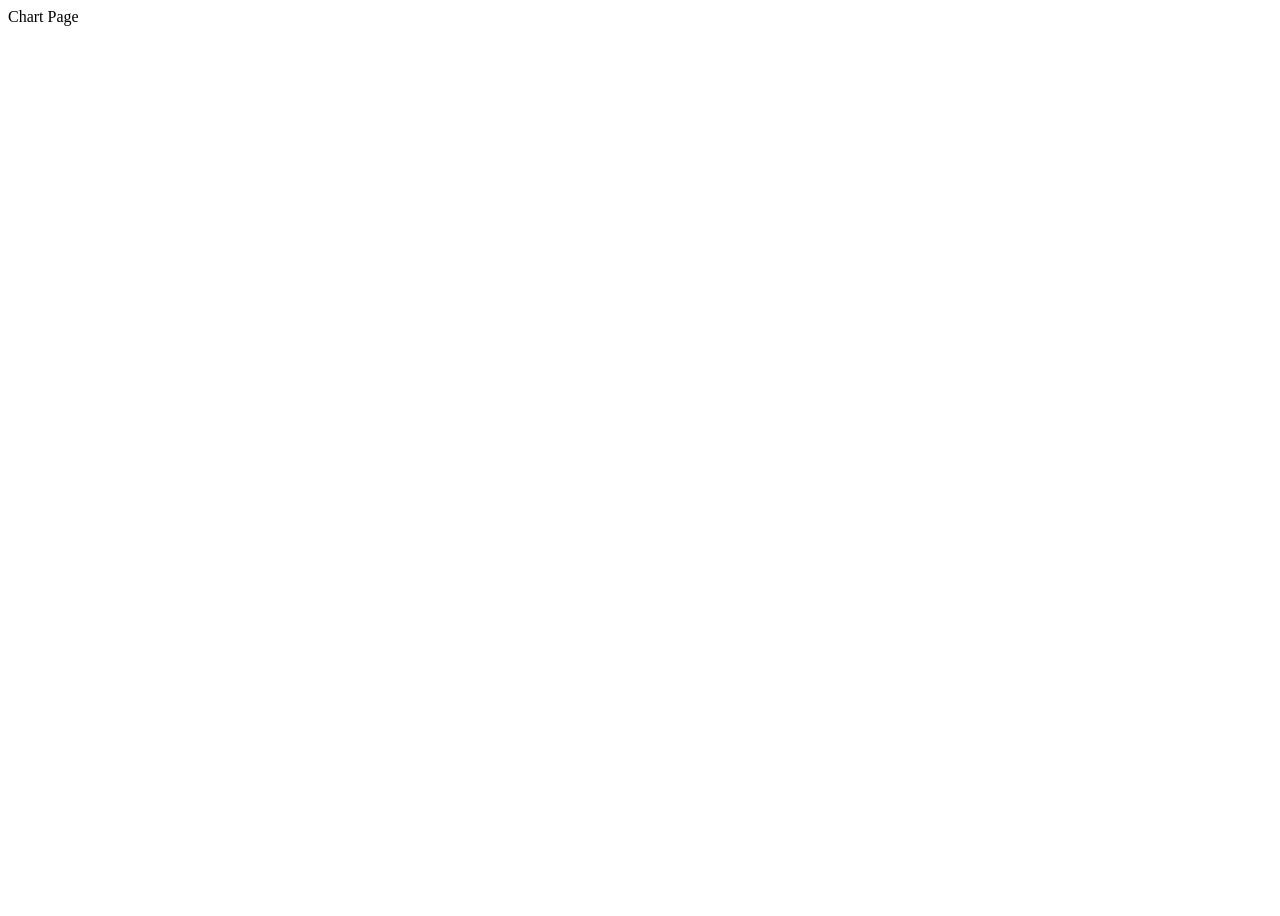
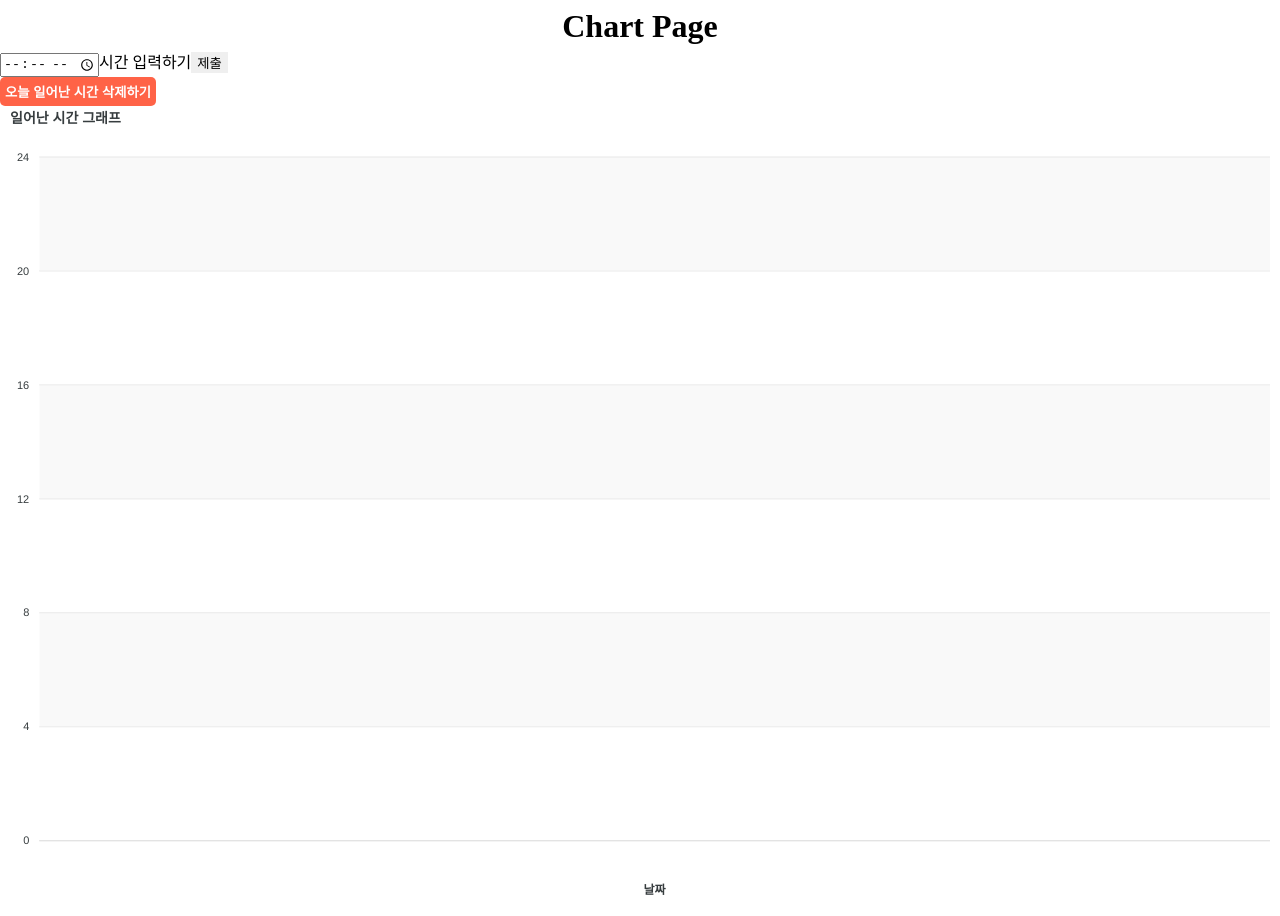
Before and after one commit to SUPER0214T/Heatmap-project, a React (Create React App) app: page / in a window 1280 px wide. Before the commit the page ends 800 px from the top, so only its background shows below. Built offline with nearby package versions, Linux system fonts and the light colour scheme.

Commit message:
Implement Chart component

```diff
--- a/package.json
+++ b/package.json
@@ -14,6 +14,7 @@
     "react": "^17.0.2",
     "react-apexcharts": "^1.3.9",
     "react-dom": "^17.0.2",
+    "react-hook-form": "^7.20.3",
     "react-scripts": "4.0.3",
     "styled-components": "^5.3.3",
     "typescript": "^4.5.2",
--- a/src/App.tsx
+++ b/src/App.tsx
@@ -1,9 +1,72 @@
 import React from 'react';
+import { createGlobalStyle } from 'styled-components';
 import Chart from './components/Chart';
+
+const GlobalStyle = createGlobalStyle`
+  html, body, div, span, applet, object, iframe,
+  h1, h2, h3, h4, h5, h6, p, blockquote, pre,
+  a, abbr, acronym, address, big, cite, code,
+  del, dfn, em, img, ins, kbd, q, s, samp,
+  small, strike, strong, sub, sup, tt, var,
+  b, u, i, center,
+  dl, dt, dd, menu, ol, ul, li,
+  fieldset, form, label, legend,
+  table, caption, tbody, tfoot, thead, tr, th, td,
+  article, aside, canvas, details, embed,
+  figure, figcaption, footer, header, hgroup,
+  main, menu, nav, output, ruby, section, summary,
+  time, mark, audio, video {
+    margin: 0;
+    padding: 0;
+    border: 0;
+    font-size: 100%;
+    font: inherit;
+    vertical-align: baseline;
+  }
+  /* HTML5 display-role reset for older browsers */
+  article, aside, details, figcaption, figure,
+  footer, header, hgroup, main, menu, nav, section {
+    display: block;
+  }
+  /* HTML5 hidden-attribute fix for newer browsers */
+  *[hidden] {
+      display: none;
+  }
+  body {
+    line-height: 1;
+  }
+  menu, ol, ul {
+    list-style: none;
+  }
+  blockquote, q {
+    quotes: none;
+  }
+  blockquote:before, blockquote:after,
+  q:before, q:after {
+    content: '';
+    content: none;
+  }
+  table {
+    border-collapse: collapse;
+    border-spacing: 0;
+  }
+  * {
+    box-sizing: border-box;
+  }
+  a {
+    color: inherit;
+    text-decoration: none;
+  }
+  button {
+    outline: none;
+    border: none;
+  }
+`;
 
 function App() {
 	return (
 		<>
+			<GlobalStyle />
 			<Chart />
 		</>
 	);
--- a/src/components/Chart.tsx
+++ b/src/components/Chart.tsx
@@ -1,8 +1,186 @@
-import React from 'react';
+import React, { useEffect, useState } from 'react';
 import ApexChart from 'react-apexcharts';
+import styled from 'styled-components';
+import { useForm } from 'react-hook-form';
+
+const Title = styled.div`
+	padding: 10px;
+	font-size: 2rem;
+	font-weight: bold;
+	text-align: center;
+`;
+
+const DeleteButton = styled.button`
+	cursor: pointer;
+	background-color: tomato;
+	color: white;
+	font-weight: bold;
+	border-radius: 5px;
+	padding: 5px;
+`;
+
+interface ISubmitProps {
+	wakeUpInput: string;
+}
+
+// 비율 바꾸기
+const oneMinute = 1 / 60;
 
 function Chart() {
-	return <span>Chart Page</span>;
+	const [wakeUpTime, setWakeUpTime] = useState<string[]>([]);
+	const [dateArr, setDateArr] = useState<number[]>([3]);
+
+	const { register, handleSubmit, setValue } = useForm();
+	let date = new Date();
+	const todayDate = date.getDate();
+
+	// 일어난 시간 설정
+	const onValid = ({ wakeUpInput }: ISubmitProps) => {
+		const stringTimeSplit = wakeUpInput
+			.split(/\:/gi)
+			.map((stringTime) => Number(stringTime));
+
+		const numberTimeSplit = stringTimeSplit[0] + stringTimeSplit[1] * oneMinute;
+		let newData;
+		const isToady = dateArr.findIndex((el) => el === todayDate);
+		const copyTime = [...wakeUpTime];
+		let copyDateArr;
+
+		if (isToady === -1) {
+			setDateArr((oldArr) => {
+				copyDateArr = [...oldArr, todayDate];
+				return copyDateArr;
+			});
+			console.log('여기는 오늘 데이터 없을 때 추가하는 곳');
+
+			newData = [...copyTime, numberTimeSplit.toFixed(1) + ''];
+			setWakeUpTime(newData);
+		} else {
+			console.log('여기는 일어난 시간 수정하는 곳');
+			copyDateArr = [...dateArr]; // 계속 copyDateArr가 없다고 뜨거나 isToday가 -1일 때만 줘서 이상하게 동작했음
+			copyTime[isToady] = numberTimeSplit.toFixed(1) + '';
+			newData = copyTime;
+			setWakeUpTime(copyTime);
+		}
+
+		setValue('wakeUpInput', '');
+		localStorage.setItem('wakeUpTimeTrack', JSON.stringify(newData));
+		localStorage.setItem('wakeUpDateTrack', JSON.stringify(copyDateArr));
+	};
+
+	useEffect(() => {
+		const storageData = localStorage.getItem('wakeUpTimeTrack');
+		const storageTime = localStorage.getItem('wakeUpDateTrack');
+		if (!storageData || !storageTime) return;
+		setWakeUpTime(JSON.parse(storageData));
+		setDateArr(JSON.parse(storageTime));
+	}, []);
+
+	const deleteToday = () => {
+		/* useState의 배열에 오늘 날짜(26)일이 없으면 삭제 못 함 당일만 삭제/수정 가능 */
+		const isToday = dateArr.findIndex((el) => el === todayDate);
+		if (isToday === -1) {
+			alert('이전의 시간은 삭제할 수 없습니다.');
+		} else {
+			const copyWakeUpTime = [...wakeUpTime];
+			const copyDateArr = [...dateArr];
+			copyWakeUpTime.splice(isToday, 1);
+			copyDateArr.splice(isToday, 1);
+			setWakeUpTime(copyWakeUpTime);
+			setDateArr(copyDateArr);
+			localStorage.setItem('wakeUpTimeTrack', JSON.stringify(copyWakeUpTime));
+			localStorage.setItem('wakeUpDateTrack', JSON.stringify(copyDateArr));
+		}
+	};
+	/*
+    1. 오늘 일어난 시간 수정하기
+    2. 60분을 1비율로 바꾸기
+    3. 제출 눌렀는데 아무것도 없으면 시간 선택하라고 register에 messagge custom 작성하기
+  */
+
+	return (
+		<>
+			<Title>Chart Page</Title>
+			<form onSubmit={handleSubmit(onValid)}>
+				<input
+					{...register('wakeUpInput', { required: true })}
+					autoComplete="off"
+					type="time"
+					id="wakeUp"
+				/>
+				<label htmlFor="wakeUp">시간 입력하기</label>
+				<button>제출</button>
+			</form>
+			<DeleteButton onClick={deleteToday} type="button">
+				오늘 일어난 시간 삭제하기
+			</DeleteButton>
+			<ApexChart
+				type="line"
+				series={[
+					{
+						name: '일어난 시간',
+						data: wakeUpTime,
+					},
+				]}
+				options={{
+					chart: {
+						height: 350,
+						type: 'line',
+						dropShadow: {
+							enabled: true,
+							color: '#000',
+							top: 18,
+							left: 7,
+							blur: 10,
+							opacity: 0.2,
+						},
+						toolbar: {
+							show: false,
+						},
+					},
+					colors: ['#0c9df1', '#545454'],
+					dataLabels: {
+						enabled: true,
+					},
+					stroke: {
+						curve: 'smooth',
+					},
+					title: {
+						text: '일어난 시간 그래프',
+						align: 'left',
+					},
+					grid: {
+						borderColor: '#e7e7e7',
+						row: {
+							colors: ['#f3f3f3', 'transparent'], // takes an array which will be repeated on columns
+							opacity: 0.5,
+						},
+					},
+					markers: {
+						size: 1,
+					},
+					xaxis: {
+						categories: dateArr,
+						title: {
+							text: '날짜',
+						},
+					},
+					yaxis: {
+						tickAmount: 6,
+						min: 0,
+						max: 24,
+					},
+					legend: {
+						position: 'top',
+						horizontalAlign: 'right',
+						floating: true,
+						offsetY: -25,
+						offsetX: -5,
+					},
+				}}
+			/>
+		</>
+	);
 }
 
 export default Chart;
```
Also changed, not shown: 1 other file (tests, documents, lock files or other folders).
